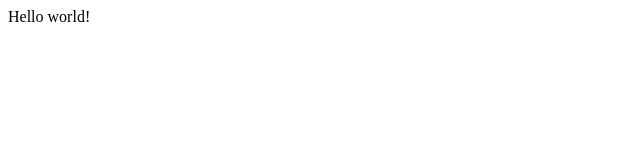
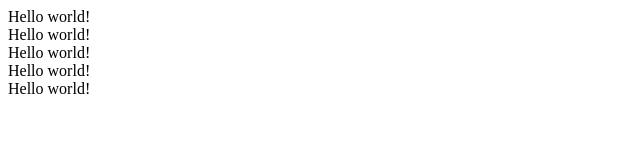
Before and after one commit to denny2875/frontend-study, a plain HTML site: page 01_starter/index.html in a window 1280 px wide. Shown: the whole page, without its empty margins (0-640 px from the left). Drawn offline with Linux system fonts and the light colour scheme.

Commit message:
https://github.com/geoblo/html-css-study

```diff
--- a/01_starter/index.html
+++ b/01_starter/index.html
@@ -1,11 +1,30 @@
 <!DOCTYPE html>
 <html lang="ko">
+
 <head>
   <meta charset="UTF-8">
   <meta name="viewport" content="width=device-width, initial-scale=1.0">
   <title>Document</title>
 </head>
+
 <body>
-  <div>Hello world!</div>
+  <!-- 정리되 코드 만들기(alt + shift + f): 코드 정렬 기능인데 개인적으로 권장x
+   의존도가 높아지면 안좋음
+   처음부터 깔끔하게 작업하는 습관을 들이는 것이 좋음
+   코드가 지저분하면 가독성이 떨어지고 에러가 발생할 확률이 증가함
+    -->
+    <!-- 태그 이름을 한 번에 변경하기(설정(ctrl + ,) -> linked editing) -->
+
+    <span>Hello world!</span>
+    <div>Hello world!</div>
+    <div>Hello world!</div>
+    <div>Hello world!</div>
+    <div>Hello world!</div>
+
+  <!--Live Server 기능은 개발을 위해 임시로 로컬(자신의 컴퓨터 환경) 서버를 오픈하는것
+  외부 사람들이 접속하게 하려면 해당 프로젝트를 AWS, Netlify, 카페24 같은 호스팅 서버에
+  업로드  -->
+
 </body>
+
 </html>
```
